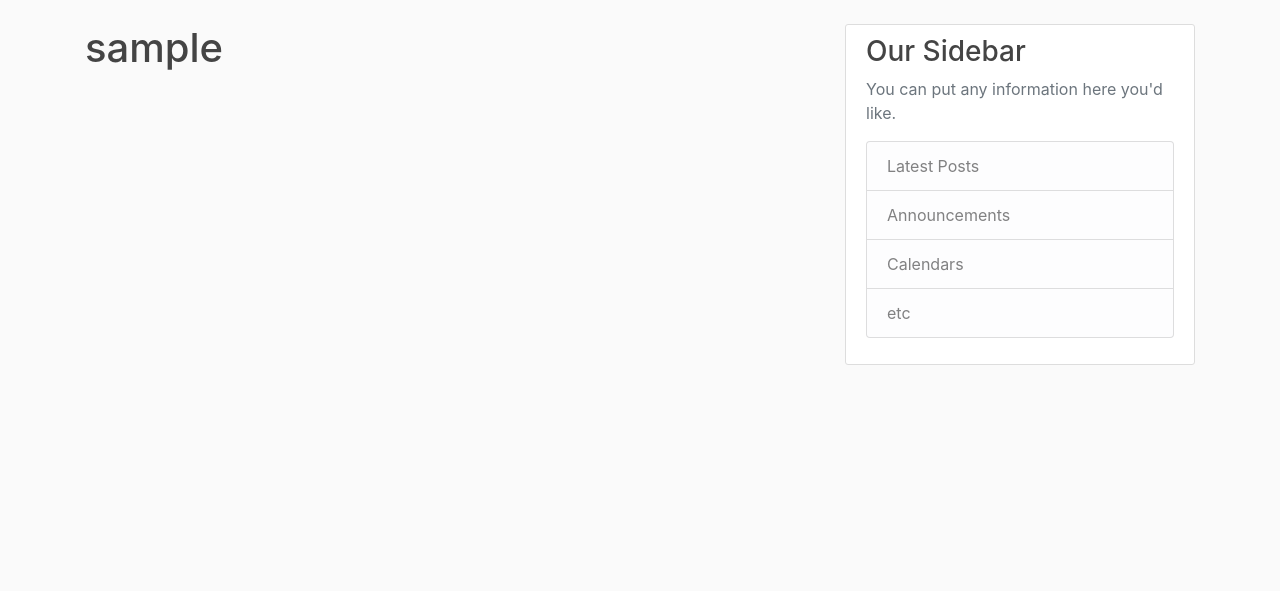
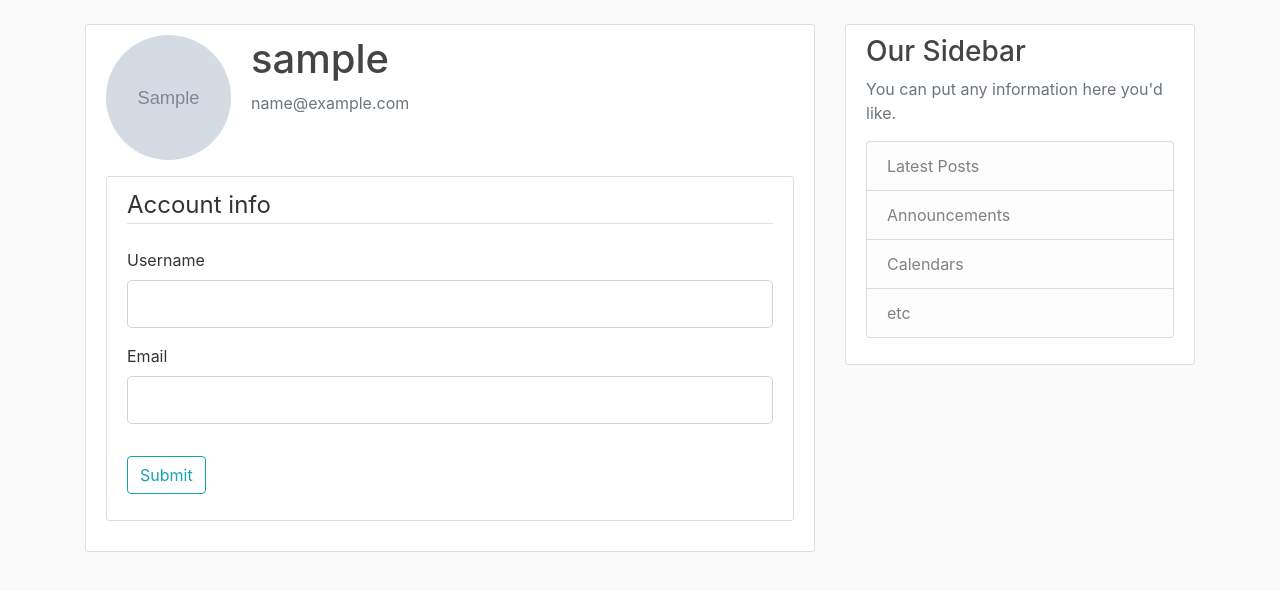
Before and after one commit to Vnill125/Flask-Blog, a Flask app: template flaskblog/templates/account.html in a window 1280 px wide. Shown: the part 56-647 px from the top of the page. Run offline with Flask 3, Linux system fonts and the light colour scheme; a user stored in the database is signed in; tables that the repository leaves empty hold one stand-in row (values such as "Sample post"); the template is opened without the code that fills it: most values are stand-ins (such as "Sample title", 1, 10 or a date in 2020); grey boxes marked "Sample" are stand-in pictures; form fields are guessed from the names that the template uses; some libraries are stand-ins or nearby versions.

Commit message:
Update account.html

```diff
--- a/flaskblog/templates/account.html
+++ b/flaskblog/templates/account.html
@@ -1,6 +1,50 @@
 {% extends 'layout.html' %}\
 {% block content %}
-    <h1>
-        {{current_user.username}}
-    </h1>
+<div class="content-section">
+    <div class="media">
+      <img class="rounded-circle account-img" src="{{ image_file }}">
+      <div class="media-body">
+        <h2 class="account-heading">{{ current_user.username }}</h2>
+        <p class="text-secondary">{{ current_user.email }}</p>
+      </div>
+    </div>
+        <div class="content-section">
+        <form method="POST" action="">
+            {{ form.hidden_tag() }}
+            <fieldset class="form-group">
+                <legend class="border-bottom mb-4">Account info</legend>
+                <div class="form-group">
+                    {{ form.username.label(class="form-control-label") }}
+
+                    {% if form.username.errors %}
+                        {{ form.username(class="form-control form-control-lg is-invalid") }}
+                        <div class="invalid-feedback">
+                            {% for error in form.username.errors %}
+                                <span>{{ error }}</span>
+                            {% endfor %}
+                        </div>
+                    {% else %}
+                        {{ form.username(class="form-control form-control-lg") }}
+                    {% endif %}
+                </div>
+                <div class="form-group">
+                    {{ form.email.label(class="form-control-label") }}
+                    {% if form.email.errors %}
+                        {{ form.email(class="form-control form-control-lg is-invalid") }}
+                        <div class="invalid-feedback">
+                            {% for error in form.email.errors %}
+                                <span>{{ error }}</span>
+                            {% endfor %}
+                        </div>
+                    {% else %}
+                        {{ form.email(class="form-control form-control-lg") }}
+                    {% endif %}
+                </div>
+            </fieldset>
+            <div class="form-group">
+                {{ form.submit(class="btn btn-outline-info") }}
+            </div>
+        </form>
+    </div>
+  </div>
 {% endblock content %}
```
